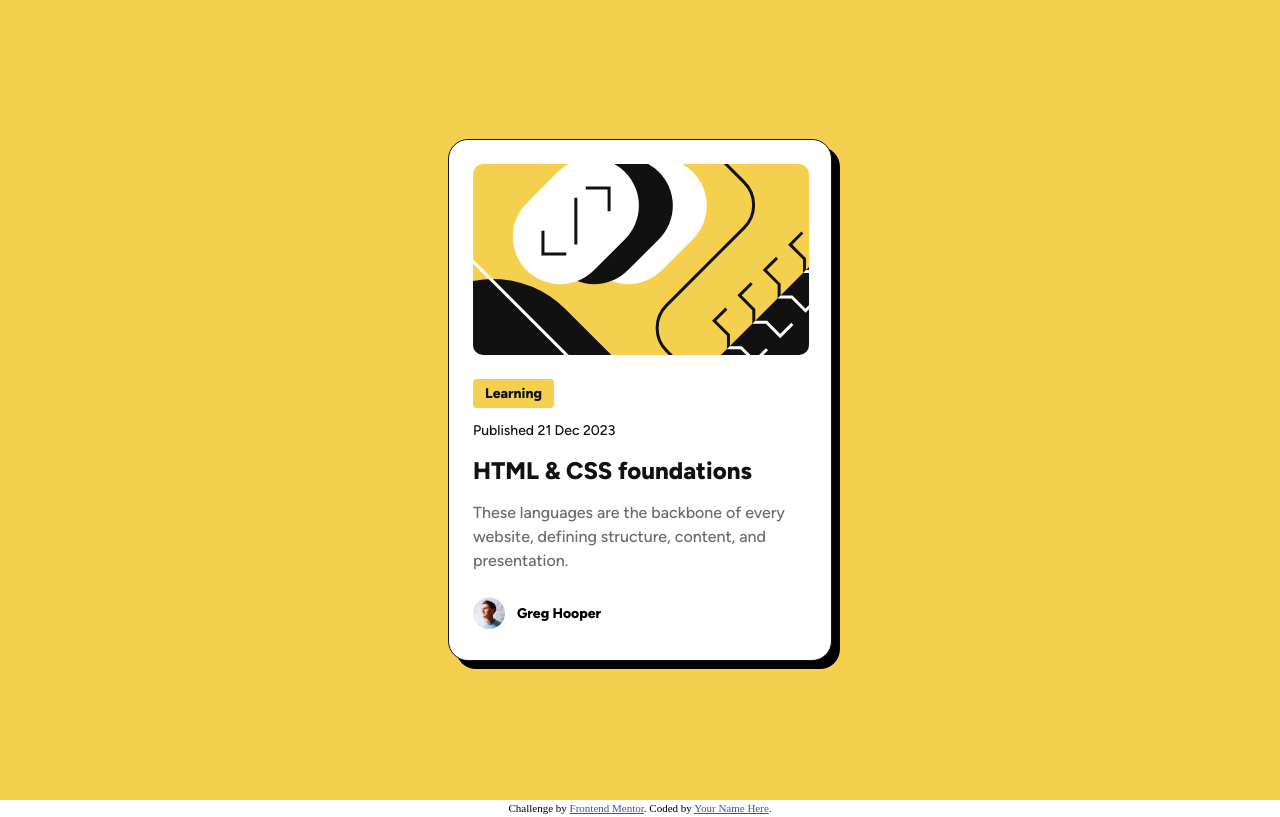
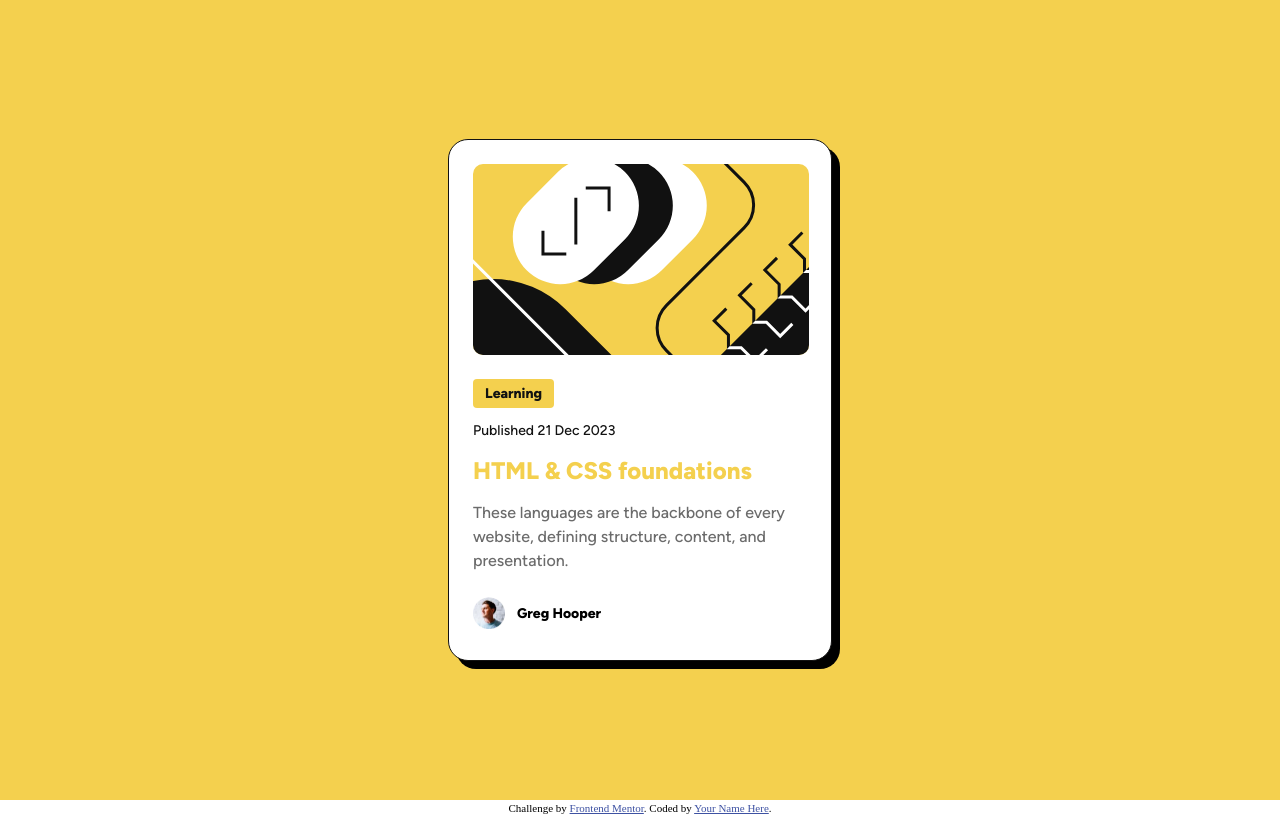
Before and after one commit to coyoteshkw/blog-preview-card, a plain HTML site: page index.html in a window 1280 px wide. In both pictures the pointer is over the element "HTML & CSS foundations". Drawn offline with Linux system fonts and the light colour scheme.

Commit message:
add hover state

```diff
--- a/style.css
+++ b/style.css
@@ -78,6 +78,11 @@ select {
   border-radius: 20px;
   padding: 1.5rem;
   box-shadow: 8px 8px 0 #000;
+  cursor: pointer;
+}
+
+.card:hover .card__title {
+  color: var(--clr-yellow);
 }
 
 .card__img {
```
